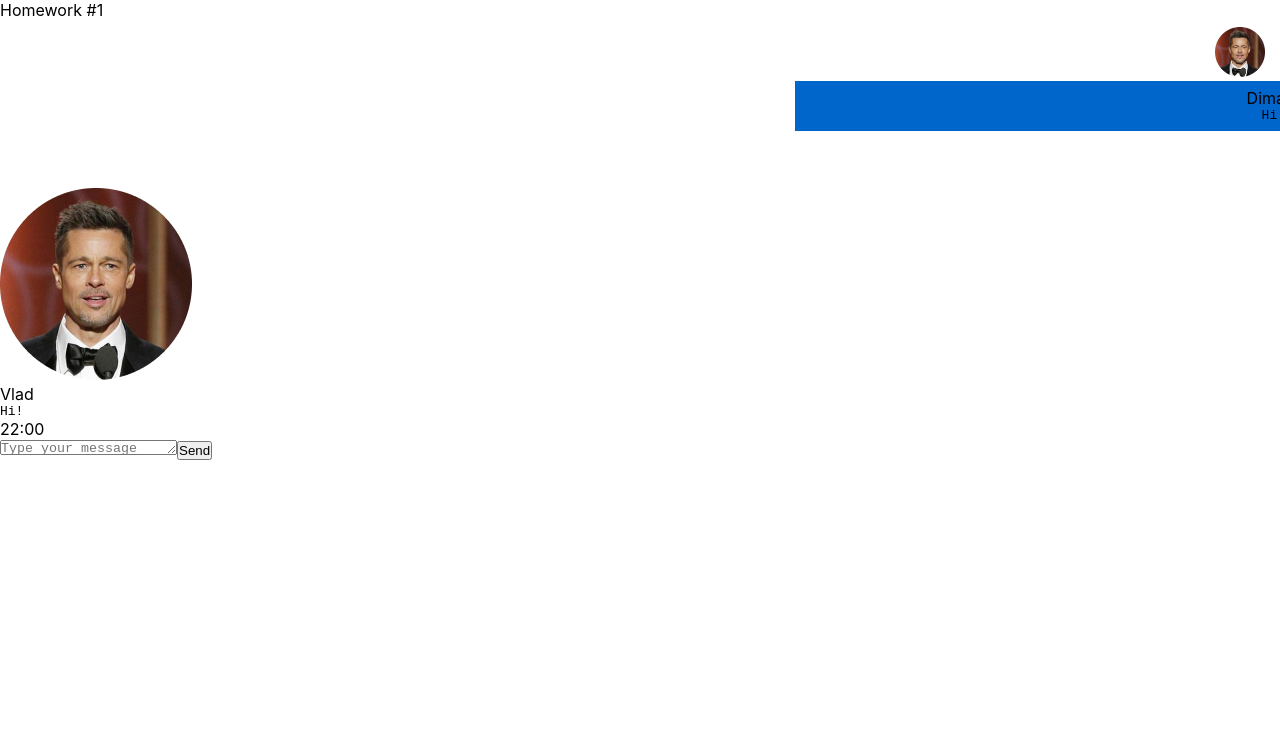
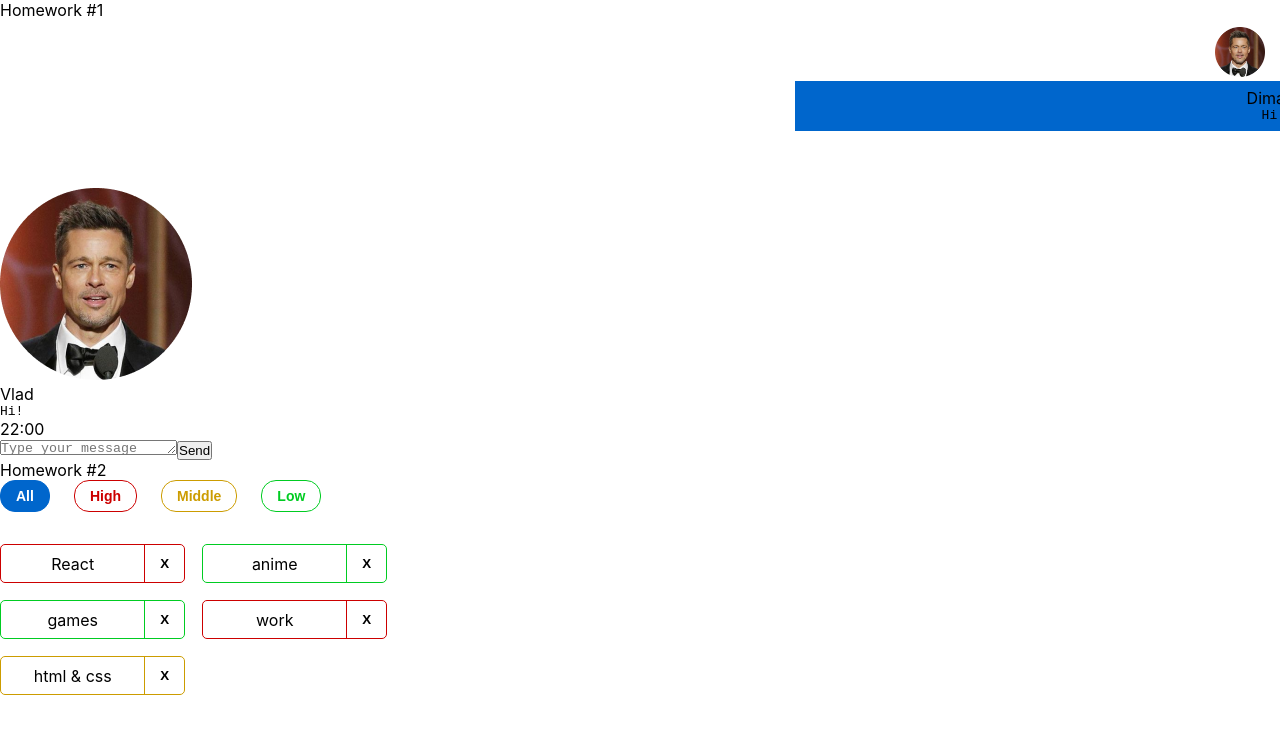
Before and after one commit to zinovdim/hws2-master, a React (Create React App) app: page / in a window 1280 px wide. Shown: the top 734 px of the page. Built offline with nearby package versions, Linux system fonts and the light colour scheme.

Commit message:
Change HW2

```diff
--- a/package.json
+++ b/package.json
@@ -1,6 +1,6 @@
 {
   "name": "hws2",
-  "homepage": "https://github.com/zinovdim/hws2-master.git",
+  "homepage": "https://zinovdim.github.io/hws2-master",
   "version": "0.1.0",
   "private": true,
   "dependencies": {
@@ -16,7 +16,7 @@
     "@types/react-dom": "18.0.6",
     "@types/uuid": "8.3.4",
     "axios": "0.27.2",
-    "gh-pages": "4.0.0",
+    "gh-pages": "^5.0.0",
     "react": "18.2.0",
     "react-dom": "18.2.0",
     "react-redux": "8.0.4",
--- a/src/s1-main/App.tsx
+++ b/src/s1-main/App.tsx
@@ -1,13 +1,14 @@
 import React from 'react'
 import s from './App.module.css'
 import HW1 from '../s2-homeworks/hw01/HW1'
+import HW2 from "../s2-homeworks/hw02/HW2";
 
 function App() {
     return (
         <div className={s.App}>
             <HW1/>
             {/*раскомментировать по ходу выполнения*/}
-            {/*<HW2/>*/}
+            <HW2/>
             {/*<HW3/>*/}
             {/*<HW4/>*/}
 
--- a/src/s2-homeworks/hw02/HW2.tsx
+++ b/src/s2-homeworks/hw02/HW2.tsx
@@ -17,16 +17,17 @@
 * */
 
 // types
-export type AffairPriorityType = any // need to fix any
+export type AffairPriorityType = 'high' | 'low' | 'middle' // need to fix any
 export type AffairType = {
-    _id: any // need to fix any
-    name: any // need to fix any
+    _id: number // need to fix any
+    name: string // need to fix any
     priority: AffairPriorityType
 }
 export type FilterType = 'all' | AffairPriorityType
 
+
 // constants
-const defaultAffairs: any = [ // need to fix any
+const defaultAffairs: AffairType[] = [ // need to fix any
     {_id: 1, name: 'React', priority: 'high'}, // студенты могут изменить содержимое name и количество элементов в массиве, ...priority не менять!
     {_id: 2, name: 'anime', priority: 'low'},
     {_id: 3, name: 'games', priority: 'low'},
@@ -35,22 +36,28 @@
 ]
 
 // pure helper functions
-export const filterAffairs = (affairs: any, filter: any): any => { // need to fix any
+export const filterAffairs = (affairs: AffairType[] , filter: FilterType): AffairType[] => {
+    if(filter === 'all'){
+        return affairs;
+    }
+    else{
+        return affairs.filter(el => el.priority === filter) // need to fix
+    }// need to fix any
+}
 
+export const deleteAffair = (affairs: AffairType[], _id: number): AffairType[] => { // need to fix any
 
-    return affairs // need to fix
-}
-export const deleteAffair = (affairs: any, _id: any): any => { // need to fix any
-
-    return affairs // need to fix
+    return affairs.filter(el => el._id !== _id) // need to fix
 }
 
 function HW2() {
-    const [affairs, setAffairs] = useState<any>(defaultAffairs) // need to fix any
+    const [affairs, setAffairs] = useState<AffairType[]>(defaultAffairs) // need to fix any
     const [filter, setFilter] = useState<FilterType>('all')
 
     const filteredAffairs = filterAffairs(affairs, filter)
-    const deleteAffairCallback = (_id: any) => { // need to fix any
+
+    const deleteAffairCallback = (_id: number) => {
+        setAffairs(deleteAffair(affairs, _id))// need to fix any
         // need to fix
     }
 
--- a/src/s2-homeworks/hw02/affairs/Affairs.tsx
+++ b/src/s2-homeworks/hw02/affairs/Affairs.tsx
@@ -4,24 +4,24 @@
 import s from './Affairs.module.css'
 
 type AffairsPropsType = {
-    data: any // need to fix any
-    setFilter: any
-    deleteAffairCallback: any
+    data: AffairType[] // need to fix any
+    setFilter:(filter: FilterType) => void
+    deleteAffairCallback: (_id:number) => void
     filter: FilterType
 }
 
 function Affairs(props: AffairsPropsType) {
     const setAll = () => {
-        // need to fix
+        props.setFilter('all')// need to fix
     }
     const setHigh = () => {
-        // need to fix
+        props.setFilter('high')// need to fix
     }
     const setMiddle = () => {
-        // need to fix
+        props.setFilter('middle')// need to fix
     }
     const setLow = () => {
-        // need to fix
+        props.setFilter('low')// need to fix
     }
 
     const cnAll = s.button + ' ' + s.all + (props.filter === 'all' ? ' ' + s.active : '')
--- a/src/s2-homeworks/hw02/affairs/affair/Affair.tsx
+++ b/src/s2-homeworks/hw02/affairs/affair/Affair.tsx
@@ -6,11 +6,12 @@
 type AffairPropsType = {
     // key не нужно типизировать
     affair: AffairType
-    deleteAffairCallback: any // need to fix any
+    deleteAffairCallback: (_id:number)=> void // need to fix any
 }
 
 function Affair(props: AffairPropsType) {
     const deleteCallback = () => {
+        props.deleteAffairCallback(props.affair._id)
         // need to fix
     }
 
@@ -25,7 +26,7 @@
         >
             <div id={'hw2-name-' + props.affair._id} className={nameClass}>
                 {/*создаёт студент*/}
-
+                {props.affair.name}
                 {/**/}
             </div>
             <div id={'hw2-priority-' + props.affair._id} hidden>
@@ -37,7 +38,7 @@
                 className={buttonClass}
                 // need to fix
 
-            >
+                onClick={deleteCallback}>
                 {/*текст кнопки могут изменить студенты*/}
                 X
                 {/**/}
```
Also changed, not shown: 1 other file (tests, documents, lock files or other folders).
